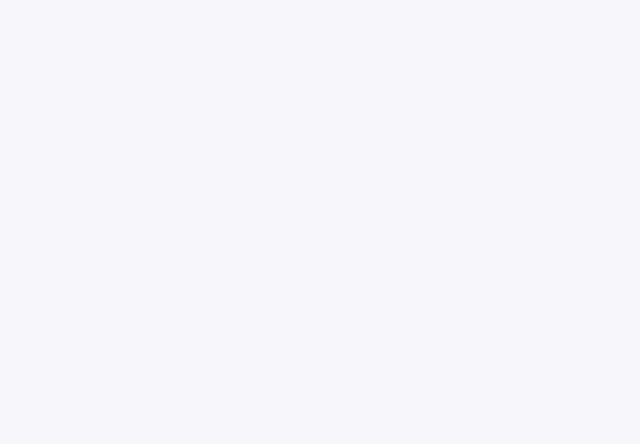
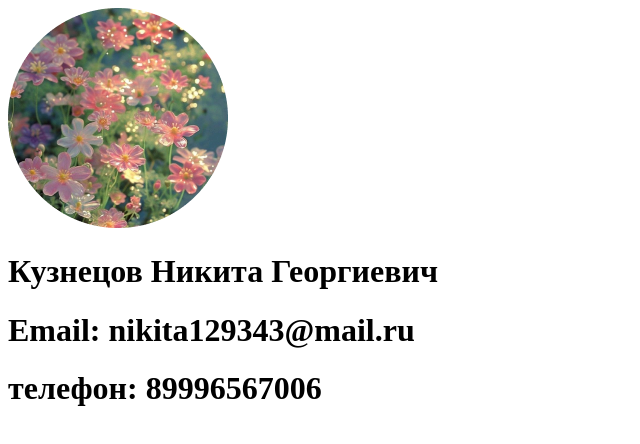
Before and after one commit to Kuzy53/EcolCon, a React (Vite) app: page /profile in a window 1280 px wide. Before the commit this address had no page. Shown: the top 444 px of the page, without its empty margins (0-640 px from the left). Built offline with nearby package versions, Linux system fonts and the light colour scheme.

Commit message:
profilePage dev

```diff
--- a/src/App.jsx
+++ b/src/App.jsx
@@ -2,6 +2,7 @@ import { useState } from 'react'
 import { Route, Routes } from 'react-router-dom';
 import Home from './pages/Home';
 import FormPage from './pages/formPage/FormPage';
+import ProfilePage from './pages/profilePage/ProfilePage';
 
 
 const App = () => {
@@ -11,6 +12,7 @@ const App = () => {
     <Routes>
      <Route element={<Home />} path="/" />
      <Route element={<FormPage />} path="/FormPage" />
+     <Route element={<ProfilePage />} path="/profile" />
      </Routes>
     </>
   )
--- a/src/pages/formPage/FormPage.jsx
+++ b/src/pages/formPage/FormPage.jsx
@@ -9,6 +9,7 @@ const FormPage = () => {
   };
 
   return (
+    <div className={styles.app}>
       <div className={`${styles.container} ${isSignUp ? styles.rightPanelActive : ''}`} id="container">
           <div className={styles.formFlex}>
         <div className={`${styles.formContainer} ${styles.signUpContainer}`}>
@@ -52,6 +53,7 @@ const FormPage = () => {
           </div>
         </div>
       </div>
+    </div>
   );
 };
 
--- a/src/pages/formPage/FormPage.module.scss
+++ b/src/pages/formPage/FormPage.module.scss
@@ -4,10 +4,8 @@
     box-sizing: border-box;
 }
 
-body {
-    font-family: 'Montserrat', sans-serif;
-    background: #f6f5f7;
-    display: flex;
+.app {
+        display: flex;
     flex-direction: column;
     justify-content: center;
     align-items: center;
@@ -15,12 +13,12 @@ body {
     margin: 0;
 }
 
-h1 {
+.app h1 {
     font-weight: bold;
     margin: 0;
 }
 
-p {
+.app p {
     font-size: 14px;
     font-weight: 100;
     line-height: 20px;
@@ -28,11 +26,11 @@ p {
     margin: 20px 0 30px;
 }
 
-span {
+.app span {
     font-size: 12px;
 }
 
-a {
+.app a {
     color: #333;
     font-size: 14px;
     text-decoration: none;
--- /dev/null
+++ b/src/pages/profilePage/ProfilePage.jsx
@@ -0,0 +1,27 @@
+import React, { useState, useEffect } from 'react';
+import s from './ProfilePage.module.scss';
+import Avatar from '/avatar.png'
+
+const ProfilePage = () => {
+
+  return (
+    <>
+        <div className={s.container}>
+            <div className={s.profileContainer}>
+                <div className={s.profileHeader}>
+                <img src={Avatar} alt="Avatar" />
+                <h1>Кузнецов Никита Георгиевич</h1>
+                    <div className={s.profileHeader_flex}>
+                            <div className={s.profile_flex}>
+                                <h1>Email: nikita129343@mail.ru</h1>
+                                <h1>телефон: 89996567006</h1>
+                            </div>
+                    </div>
+                </div>
+            </div>
+        </div>
+    </>
+  );
+};
+
+export default ProfilePage;
```
Also changed, not shown: public/avatar.png (added), src/pages/profilePage/ProfilePage.module.scss (added). Lines whose indentation alone changed are shown as unchanged.
